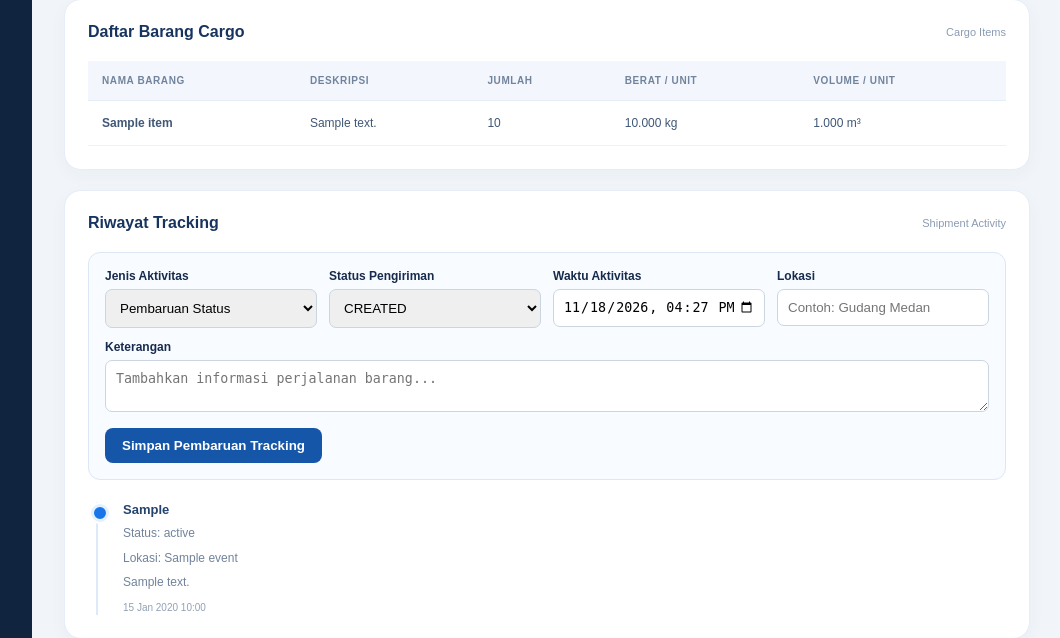
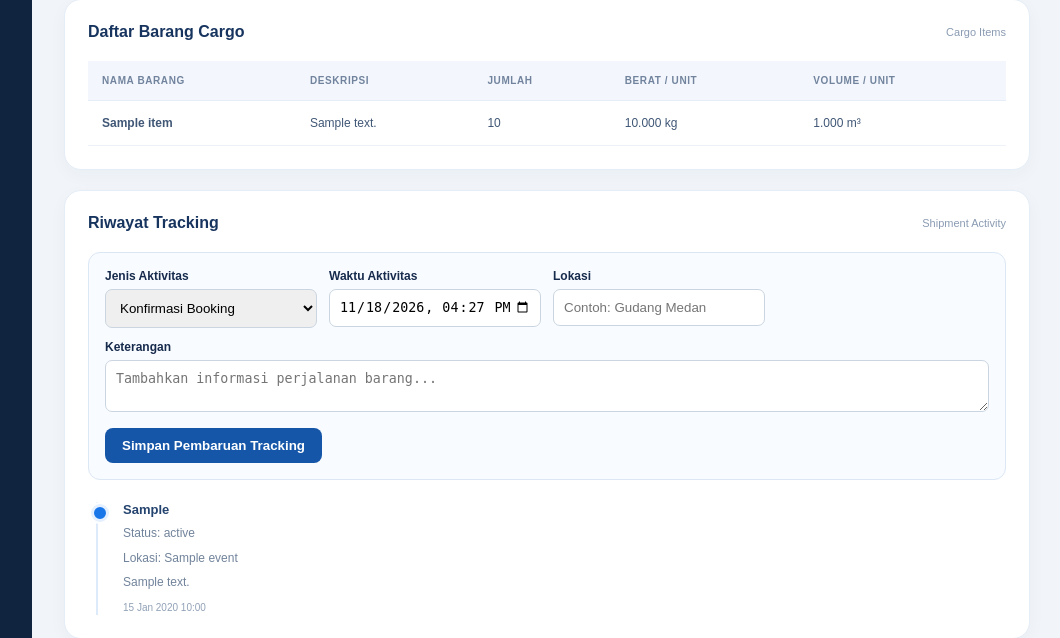
Before and after one commit to zackyrsaragihunimal-oss/CargoTrace, a Laravel app: page /shipments/1 in a window 1280 px wide. Shown: the part 1368-2006 px from the top of the page, without its empty margins (218-1278 px from the left). Run offline with Laravel 12, Linux system fonts and the light colour scheme; a user stored in the database is signed in; data comes from the database, SQL or seed files in the repository; tables that the repository leaves empty hold one stand-in row (values such as "Sample post").

Commit message:
feat: enforce booking before pickup

```diff
--- a/resources/views/shipments/index.blade.php
+++ b/resources/views/shipments/index.blade.php
@@ -198,6 +198,7 @@
                 <option value="">Semua Status</option>
                 @foreach ([
                     'CREATED',
+                    'BOOKED',
                     'PENDING',
                     'PICKED_UP',
                     'IN_TRANSIT',
--- a/resources/views/shipments/show.blade.php
+++ b/resources/views/shipments/show.blade.php
@@ -672,20 +672,12 @@
                 <div>
                     <label for="event_type" style="display:block; margin-bottom:6px; font-size:12px; font-weight:700;">Jenis Aktivitas</label>
                     <select id="event_type" name="event_type" required style="width:100%; padding:10px; border:1px solid #cbd5e1; border-radius:7px;">
-                        <option value="STATUS_UPDATE">Pembaruan Status</option>
+                        <option value="BOOKING">Konfirmasi Booking</option>
                         <option value="PICKUP">Barang Dijemput</option>
                         <option value="DEPARTURE">Keberangkatan</option>
                         <option value="ARRIVAL">Tiba di Lokasi</option>
                         <option value="DELIVERY">Pengantaran</option>
                         <option value="INSPECTION">Pemeriksaan</option>
-                    </select>
-                </div>
-                <div>
-                    <label for="tracking_status" style="display:block; margin-bottom:6px; font-size:12px; font-weight:700;">Status Pengiriman</label>
-                    <select id="tracking_status" name="status" required style="width:100%; padding:10px; border:1px solid #cbd5e1; border-radius:7px;">
-                        @foreach (['CREATED', 'PENDING', 'PICKED_UP', 'IN_TRANSIT', 'ARRIVED', 'DELIVERED', 'CANCELLED'] as $trackingStatus)
-                            <option value="{{ $trackingStatus }}" @selected($shipment->current_status === $trackingStatus)>{{ str_replace('_', ' ', $trackingStatus) }}</option>
-                        @endforeach
                     </select>
                 </div>
                 <div>
@@ -708,7 +700,7 @@
 
         @if ($shipment->trackingEvents->isNotEmpty())
             <div class="ct-timeline">
-                @foreach ($shipment->trackingEvents->sortByDesc('event_at') as $event)
+                @foreach ($shipment->trackingEvents->sortBy('event_at') as $event)
                     <div class="ct-timeline-item">
                         <strong>
                             {{ $event->event_type ?? 'Aktivitas Pengiriman' }}
```
Also changed, not shown: app/Http/Controllers/TrackingEventController.php (+6 -5 lines), tests/Feature/TrackingEventTest.php (+35 -0 lines).
